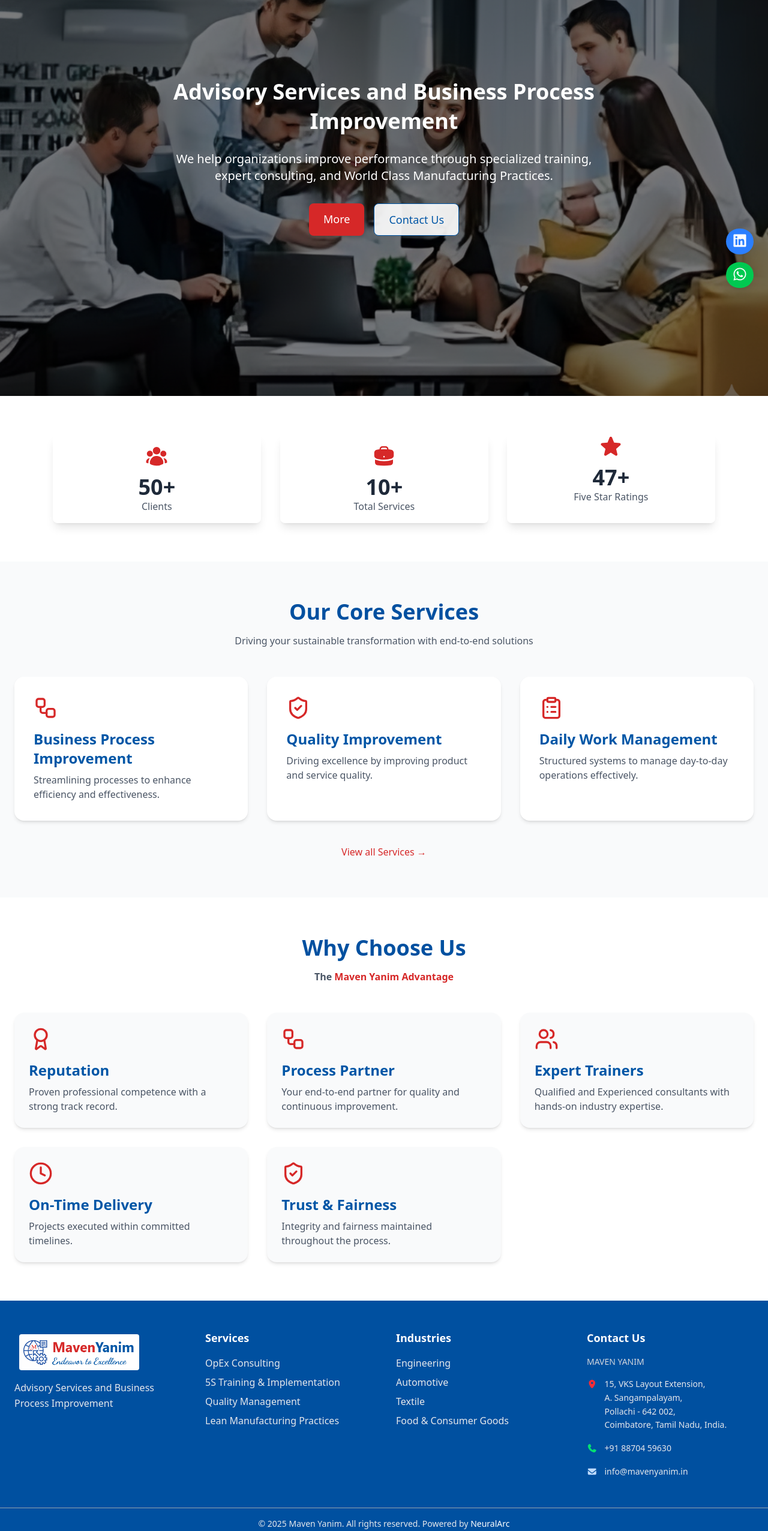
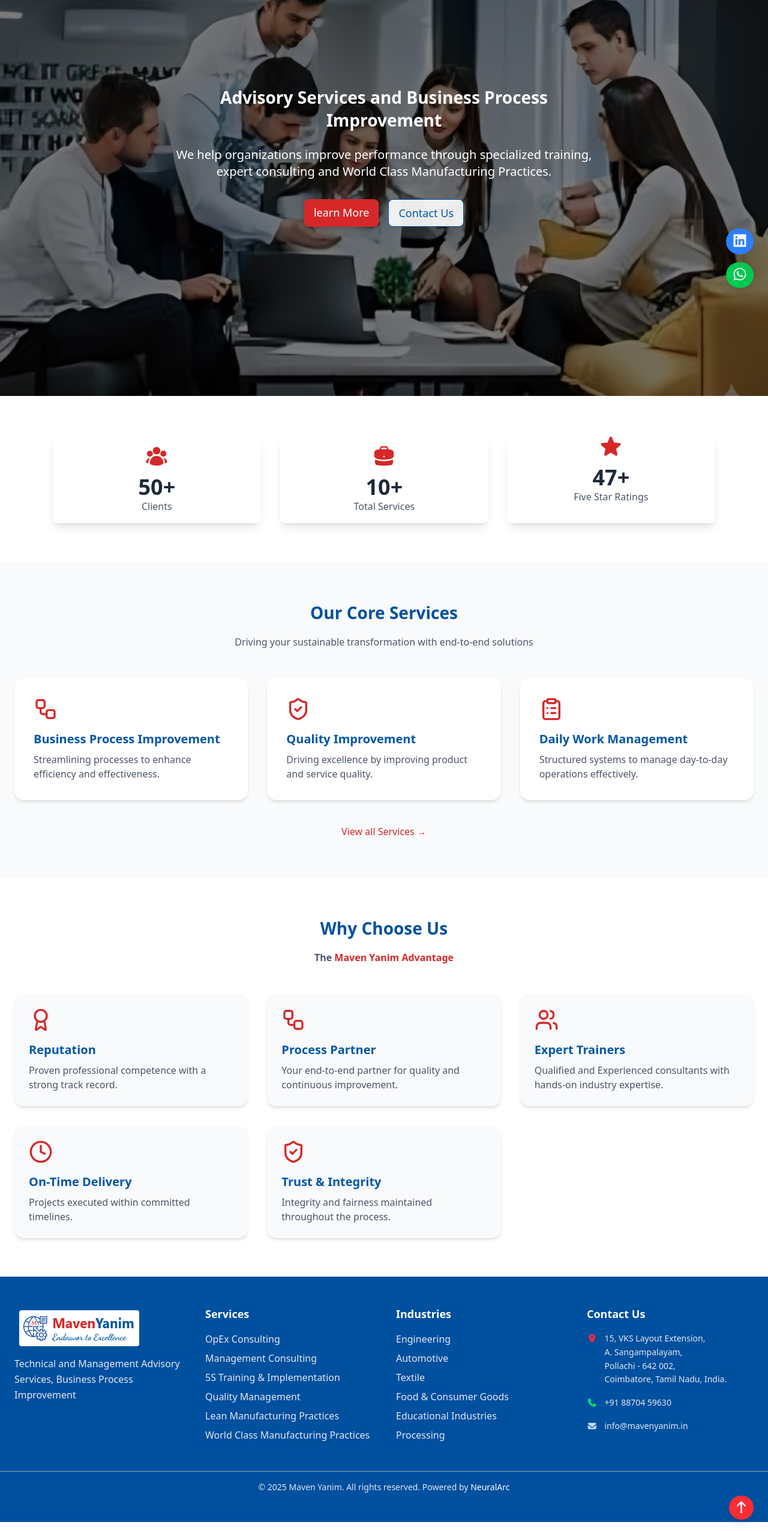
Before and after one commit to sargunam1206/maveen, a React (Vite) app in the folder maveen/: page / in a window 1280 px wide. Shown: the part 220-2772 px from the top of the page at 60% size. Built offline with nearby package versions, Linux system fonts and the light colour scheme.

Commit message:
updated some new changes

```diff
--- a/maveen/src/components/Capabilities.jsx
+++ b/maveen/src/components/Capabilities.jsx
@@ -27,7 +27,7 @@ const Capabilities = () => {
       <div className="max-w-7xl mx-auto text-center px-6" data-aos="fade-up"
      data-aos-anchor-placement="top-bottom">
         {/* Section Title */}
-        <h2 className="text-4xl font-bold text-[#0050A0] mb-4">
+        <h2 className="text-[28px] font-bold text-[#0050A0] mb-4">
           Our Core Services
         </h2>
         <p className="text-gray-600 mb-12">
@@ -45,7 +45,7 @@ const Capabilities = () => {
               transition={{ type: "spring", stiffness: 200, damping: 12 }}
             >
               <div className="mb-4">{cap.icon}</div>
-              <h3 className="text-2xl font-semibold text-[#0056A6] mb-2">
+              <h3 className="text-xl font-semibold text-[#0056A6] mb-2">
                 {cap.title}
               </h3>
               <p className="text-gray-600">{cap.description}</p>
--- a/maveen/src/components/Footer.jsx
+++ b/maveen/src/components/Footer.jsx
@@ -34,7 +34,7 @@ export default function Footer() {
                        </span> */}
 
           <p className="mt-4 text-gray-200 leading-relaxed">
-           Advisory Services and Business Process Improvement
+          Technical and Management Advisory Services, Business Process Improvement
           </p>
         </div>
 
@@ -43,9 +43,11 @@ export default function Footer() {
           <h3 className="text-lg font-semibold mb-4">Services</h3>
           <ul className="space-y-2 text-gray-200">
             <li>OpEx Consulting</li>
+            <li>Management Consulting</li>
             <li>5S Training & Implementation</li>
             <li>Quality Management</li>
             <li>Lean Manufacturing Practices</li>
+            <li>World Class Manufacturing Practices</li>
           </ul>
         </div>
 
@@ -57,15 +59,17 @@ export default function Footer() {
             <li>Automotive</li>
             <li>Textile</li>
             <li>Food & Consumer Goods</li>
+            <li>Educational Industries</li>
+            <li>Processing</li>
           </ul>
         </div>
 
         {/* Contact */}
         <div>
           <h3 className="text-lg font-semibold mb-4">Contact Us</h3>
-          <p className="text-gray-300 mb-4 text-sm">
+          {/* <p className="text-gray-300 mb-4 text-sm">
             MAVEN YANIM
-          </p>
+          </p> */}
           <ul className="space-y-4 text-gray-200 text-sm leading-relaxed">
             <li className="flex items-start">
               <FontAwesomeIcon icon={faMapMarkerAlt} className="mr-3 text-red-500 mt-1" />
--- a/maveen/src/components/Hero.jsx
+++ b/maveen/src/components/Hero.jsx
@@ -13,25 +13,25 @@ const Hero = () => (
 
       {/* Content */}
       <div className="relative z-10 max-w-3xl px-6 text-center text-white">
-        <h1 className="text-3xl lg:text-4xl font-bold leading-snug mb-6">
+        <h1 className="text-2xl lg:text-[28px] font-bold leading-snug mb-6">
           Advisory Services and Business Process Improvement
         </h1>
 
-        <p className="text-lg lg:text-xl mb-8">
+        <p className="text-xl lg:text-xl mb-8">
           We help organizations improve performance through specialized training,
-          expert consulting, and World Class Manufacturing Practices.
+          expert consulting and World Class Manufacturing Practices.
         </p>
 
         <div className="flex flex-col sm:flex-row justify-center gap-4">
           <Link
             to="/about"
-            className="bg-[#D62828] hover:bg-[#004080] text-white px-6 py-3 rounded-lg shadow-md text-lg font-medium transition"
+            className="bg-[#D62828] hover:bg-[#004080] text-white px-4 py-2 rounded-lg shadow-md text-lg font-medium transition"
           >
-            More
+          learn  More
           </Link>
           <Link
             to="/contact"
-            className="border border-[#0056A6] text-[#0056A6] hover:bg-[#0056A6] hover:text-white px-6 py-3 rounded-lg text-lg font-medium transition bg-white/90"
+            className="border border-[#0056A6] text-[#0056A6] hover:bg-[#0056A6] hover:text-white px-4 py-2 rounded-lg text-lg font-medium transition bg-white/90"
           >
             Contact Us
           </Link>
--- a/maveen/src/components/whychooseus.jsx
+++ b/maveen/src/components/whychooseus.jsx
@@ -34,7 +34,7 @@ const WhyChooseUs = () => {
     },
     {
       icon: <ShieldCheck className="w-10 h-10 text-[#D62828]" />,
-      title: "Trust & Fairness",
+      title: "Trust & Integrity",
       description: "Integrity and fairness maintained throughout the process.",
     },
     // {
@@ -49,7 +49,7 @@ const WhyChooseUs = () => {
     <section className="bg-white py-16">
       <div className="max-w-7xl mx-auto px-6 text-center">
         {/* Section Title */}
-        <h2 className="text-4xl font-bold text-[#0050A0] mb-4">
+        <h2 className="text-[28px] font-bold text-[#0050A0] mb-4">
           Why Choose Us
         </h2>
         <p className="text-gray-600  font-semibold mb-12">
@@ -65,7 +65,7 @@ const WhyChooseUs = () => {
             data-aos="zoom-in-down"
            >
               <div className="mb-4">{item.icon}</div>
-              <h3 className="text-2xl font-semibold text-[#0056A6] mb-2">
+              <h3 className="text-xl font-semibold text-[#0056A6] mb-2">
                 {item.title}
               </h3>
               <p className="text-gray-600">{item.description}</p>
--- a/maveen/src/pages/About.jsx
+++ b/maveen/src/pages/About.jsx
@@ -90,8 +90,8 @@ const About = () => {
   return (
     <>
       <div className="border-b border-gray-400">
-        <section className=" border-gray-700 flex flex-col justify-center items-center py-10 px-6 text-center"  data-aos="zoom-in">
-          <h1 className="text-4xl text-[#0050A0] font-bold mb-4">
+        <section className=" border-gray-700 flex flex-col justify-center items-center py-10 px-6 "  data-aos="zoom-in">
+          <h1 className="text-[28px] text-[#0050A0] font-bold mb-4 text-center">
             About Maven Yanim
           </h1>
           {/* <p className="text-xl text-maven-gray max-w-3xl mx-auto leading-relaxed">
@@ -102,8 +102,8 @@ const About = () => {
 </p> */}
 
 
-          <p className="text-xl text-maven-gray max-w-3xl mx-auto leading-relaxed">
-  At Maven Yanim, we are a group of passionate{" "}
+          <p className="text-xl text-maven-gray max-w-3xl mx-auto leading-relaxed text-justify">
+    <span className="ms-5">At</span> Maven Yanim, we are a group of passionate{" "}
   <span className="text-[#0050A0]">
     consultants, engineers, and strategists
   </span>{" "}
@@ -115,9 +115,9 @@ const About = () => {
         </section>
 
 
-<div className="bg-gray-100">
+<div className="bg-gray-50">
   <div className="flex flex-col justify-center items-center py-2 px-6 text-center">
-    <h1 className="text-2xl sm:text-3xl md:text-4xl text-[#0050A0] font-bold mb-5 mt-4">
+    <h1 className="text-[28px] lg:text-[28px] sm:text-2xl md:text-2xl text-[#0050A0] font-bold mb-5 mt-4">
       Our Mission
     </h1>
   </div>
@@ -127,7 +127,7 @@ const About = () => {
   >
     {/* Left Content */}
     <div className="flex flex-col justify-center">
-      <p className="bg-white text-black p-6 sm:p-8 rounded-lg text-sm sm:text-base md:text-lg font-medium">
+      <p className="bg-white text-black p-6 sm:p-8 rounded-lg text-sm sm:text-base md:text-xl font-medium">
         To empower organizations to achieve sustainable growth by improving
         efficiency, productivity and quality.
       </p>
@@ -147,7 +147,7 @@ const About = () => {
 
 
 <div className="flex flex-col justify-center items-center py-10 px-6">
-  <h1 className="text-2xl sm:text-3xl md:text-4xl text-[#0050A0] font-bold mb-4 mt-4 text-center">
+  <h1 className="text-[28px] lg:text-[28px] sm:text-2xl md:text-2xl text-[#0050A0] font-bold mb-4 mt-4 text-center">
     Our Team
   </h1>
 
@@ -170,7 +170,7 @@ const About = () => {
       <p className="text-gray-700 font-medium text-sm sm:text-base md:text-lg text-justify">
         <FontAwesomeIcon
         icon={faUsers}
-        className="text-[#D62828] text-3xl sm:text-4xl pr-4 "
+        className="text-[#D62828] text-xl sm:text-4xl pr-4 "
       /> Our consultants bring extensive experience and have
         successfully implemented OpEx projects for over{" "}
         <span className="text-[#D62828]">40 industries since 2014.</span> With a
@@ -181,9 +181,9 @@ const About = () => {
   </div>
 </div>
 
-<div className=" bg-gray-100">
+<div className=" bg-gray-50">
  <div className="flex flex-col justify-center items-center py-2 px-6 text-center ">
-          <h1 className="text-[#0050A0] font-bold text-4xl mb-5 mt-4">
+          <h1 className="text-[#0050A0] font-bold text-[28px] mb-5 mt-4">
             Operational Excellence (OpEx)
           </h1>
           <p className="p-3 text-xl max-w-3xl">
@@ -206,7 +206,7 @@ const About = () => {
 
 
         <div className="flex flex-col justify-center items-center ">
-          <h1 className="text-4xl text-[#0050A0] mb-5 mt-6 font-bold">
+          <h1 className="text-[28px] text-[#0050A0] mb-5 mt-6 font-bold">
             Our Methodology
           </h1>
           <div className="grid grid-cols-1 md:grid-cols-4 gap-6 mb-5 px-10" >
@@ -222,18 +222,18 @@ const About = () => {
         </div>
 
         <div className="flex flex-col justify-center items-center bg-[#0050A0] text-white px-6">
-  <h1 className="text-2xl sm:text-3xl md:text-4xl font-bold mb-4 mt-4 text-center">
+  <h1 className="text-[28px] sm:text-[28px] md:text-[28px] font-bold mb-4 mt-4 text-center">
     Ready to Transform Your Operations?
   </h1>
-  <p className="text-base sm:text-lg md:text-2xl w-full max-w-2xl text-center p-3">
+  <p className="text-base sm:text-lg md:text-xl w-full max-w-2xl text-center p-3">
     Let's discuss how Maven Yanim can help your organization achieve
     operational excellence and sustainable growth.
   </p>
   <div className="flex flex-col sm:flex-row gap-4 mb-6 mt-3">
-    <button className="bg-red-600 text-white font-semibold px-6 py-3 rounded-md shadow-md hover:bg-red-700 transition">
+    <button className="bg-red-600 text-white font-semibold px-4 py-2 rounded-md shadow-md hover:bg-red-700 transition">
       <Link to="/contact">Get Started</Link>
     </button>
-    <button className="border-2 border-white text-white font-semibold px-6 py-3 rounded-md hover:bg-white hover:text-blue-700 transition">
+    <button className="border-2 border-white text-white font-semibold px-4 py-2 rounded-md hover:bg-white hover:text-blue-700 transition">
       <Link to="/services">Learn More</Link>
     </button>
   </div>
--- a/maveen/src/pages/Contact.jsx
+++ b/maveen/src/pages/Contact.jsx
@@ -477,7 +477,7 @@ const Contact = () => {
       {/* Hero Section */}
       <section className="bg-white py-16" data-aos="zoom-in">
         <div className="container mx-auto px-6 text-center">
-          <h1 className="text-4xl md:text-4xl font-heading font-bold text-[#0050A0] mb-6">
+          <h1 className="text-[28px] lg:text-[28px] md:text-[28px] font-heading font-bold text-[#0050A0] mb-6">
             Contact Us
           </h1>
           <p className="text-xl text-maven-gray max-w-3xl mx-auto leading-relaxed">
@@ -503,7 +503,7 @@ const Contact = () => {
       )}
 
       {/* Contact Form & Info */}
-      <section className="py-10 bg-gray-200">
+      <section className="py-5 bg-gray-200">
         <div className="container mx-auto px-6">
           <div className="max-w-6xl mx-auto">
             <div className="grid lg:grid-cols-2 gap-12">
@@ -518,7 +518,7 @@ const Contact = () => {
 
                 <form
                   method="POST"
-                  className="grid md:grid-cols-2 gap-4"
+                  className="grid md:grid-cols-2 gap-1"
                   onSubmit={handleSubmit}
                 >
                   {/* Disable captcha */}
@@ -644,7 +644,7 @@ const Contact = () => {
                     </label>
                     <textarea
                       name="message"
-                      rows="3"
+                      rows="2"
                       required
                       className="w-full px-3 py-2 border border-gray-300 rounded-md focus:border-maven-red focus:outline-none resize-vertical"
                     ></textarea>
@@ -663,8 +663,8 @@ const Contact = () => {
               </div>
 
               {/* Contact Information */}
-              <div className="space-y-8" data-aos="zoom-in-left">
-                <div className="bg-white rounded-lg shadow-lg p-8">
+              <div className="space-y-10" data-aos="zoom-in-left">
+                <div className="bg-white rounded-lg shadow-lg p-13">
                   <h2 className="text-2xl font-heading font-bold text-maven-blue mb-6">
                     Get In Touch
                   </h2>
--- a/maveen/src/pages/Services.jsx
+++ b/maveen/src/pages/Services.jsx
@@ -50,7 +50,7 @@ const Services = () => {
         transition={{ duration: 0.7 }}
         className="border-gray-700 flex flex-col justify-center items-center py-8 md:py-10 px-4 md:px-6 text-center"
       >
-        <h1 className="text-3xl md:text-4xl text-[#0050A0] font-bold mb-4">
+        <h1 className="text-[28px] md:text-[28px] text-[#0050A0] font-bold mb-4">
           Services
         </h1>
         <p className="p-4 md:p-6 w-full max-w-3xl bg-white rounded-lg font-semibold text-sm sm:text-base md:text-lg text-center">
```
